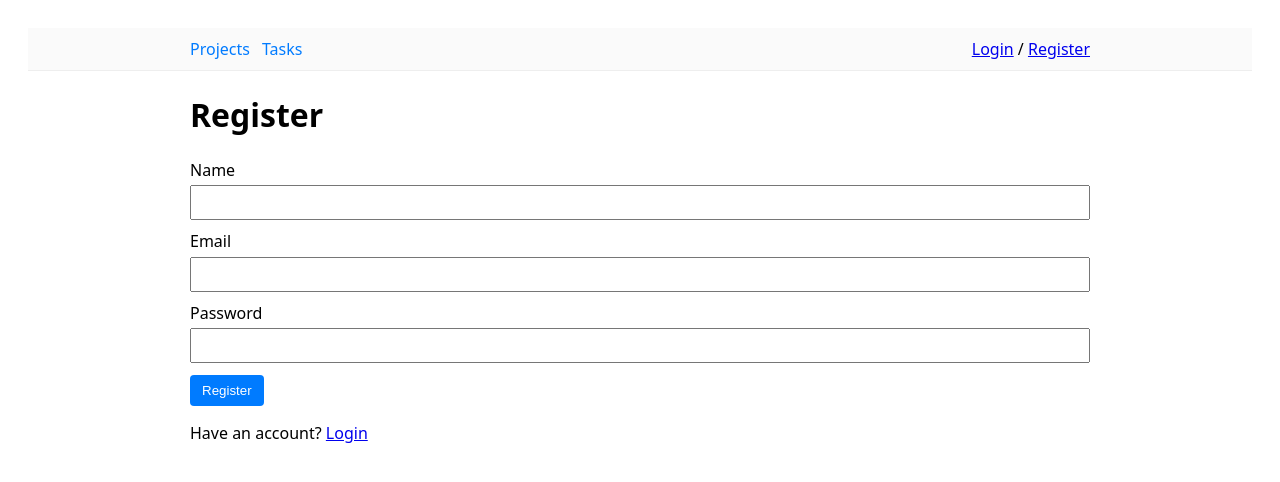
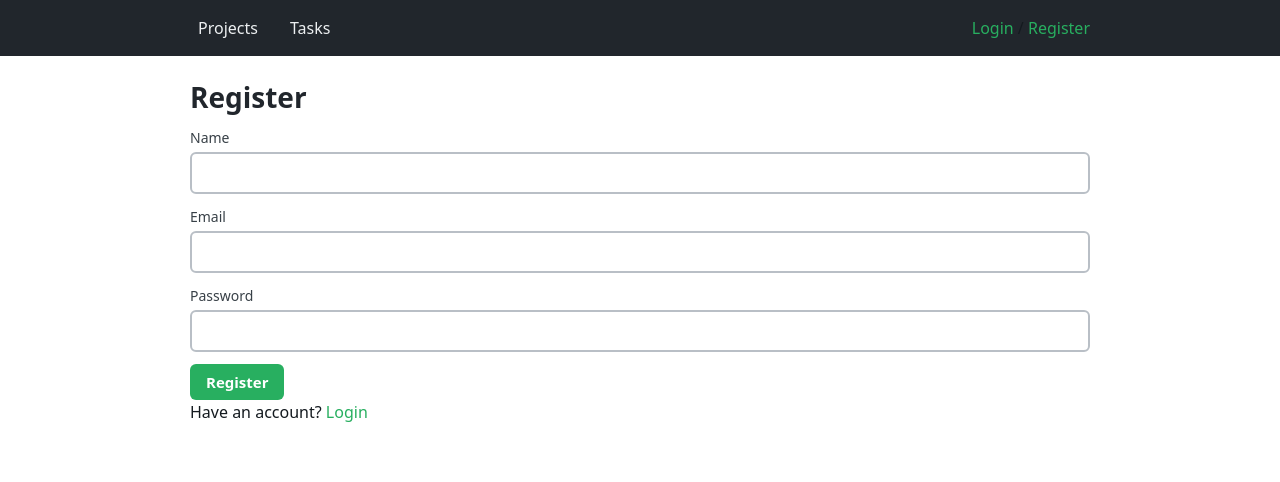
Before and after one commit to dylanmckay04/project_management_api, a React (Vite) app in the folder frontend/: page /register in a window 1280 px wide. Shown: the top 482 px of the page. Built offline with nearby package versions, Linux system fonts and the light colour scheme; no server answers.

Commit message:
Update style.css

```diff
--- a/frontend/src/styles.css
+++ b/frontend/src/styles.css
@@ -1,66 +1,528 @@
-:root{--max-width:900px;margin:0}
-body{font-family:system-ui,-apple-system,Segoe UI,Roboto,Arial;line-height:1.4;padding:20px}
-.container{max-width:900px;margin:0 auto}
-label{display:block;margin-top:10px}
-input{padding:8px;margin-top:4px;width:100%;box-sizing:border-box}
-textarea{padding:8px;margin-top:4px;width:100%;box-sizing:border-box;font-family:inherit}
-select{padding:8px;margin-top:4px;width:100%;box-sizing:border-box;font-family:inherit}
-button{margin-top:12px;padding:8px 12px;cursor:pointer;background-color:#007bff;color:white;border:none;border-radius:4px}
-button:hover{background-color:#0056b3}
-button:disabled{background-color:#6c757d;cursor:not-allowed}
-.error{color:#b00020;margin-top:10px}
+/* ===== CSS Variables - Traffic Light Palette with HSL ===== */
+:root {
+  /* Traffic Light Colors */
+  --color-green: hsl(145, 63%, 42%);
+  --color-green-hover: hsl(145, 63%, 35%);
+  --color-yellow: hsl(45, 93%, 47%);
+  --color-yellow-hover: hsl(45, 93%, 40%);
+  --color-red: hsl(0, 72%, 51%);
+  --color-red-hover: hsl(0, 72%, 43%);
 
-/* Header and actions */
-.header-actions{display:flex;justify-content:space-between;align-items:center;margin-bottom:20px}
-.header-actions h1{margin:0}
-.header-actions button{margin:0}
-.actions{display:flex;gap:10px}
+  /* Neutrals */
+  --color-white: hsl(0, 0%, 100%);
+  --color-gray-50: hsl(210, 20%, 98%);
+  --color-gray-100: hsl(210, 15%, 94%);
+  --color-gray-200: hsl(210, 12%, 87%);
+  --color-gray-300: hsl(210, 10%, 75%);
+  --color-gray-400: hsl(210, 8%, 55%);
+  --color-gray-500: hsl(210, 8%, 45%);
+  --color-gray-600: hsl(210, 10%, 35%);
+  --color-gray-700: hsl(210, 12%, 25%);
+  --color-gray-800: hsl(210, 15%, 15%);
+  --color-gray-900: hsl(210, 20%, 10%);
 
-/* Modal */
-.modal-overlay{position:fixed;top:0;left:0;right:0;bottom:0;background-color:rgba(0,0,0,0.5);display:flex;align-items:center;justify-content:center;z-index:1000}
-.modal{background-color:white;padding:30px;border-radius:8px;max-width:500px;width:90%;box-shadow:0 4px 6px rgba(0,0,0,0.1)}
-.modal h2{margin-top:0}
+  /* Semantic */
+  --color-primary: var(--color-green);
+  --color-primary-hover: var(--color-green-hover);
+  --color-warning: var(--color-yellow);
+  --color-warning-hover: var(--color-yellow-hover);
+  --color-danger: var(--color-red);
+  --color-danger-hover: var(--color-red-hover);
 
-/* Form */
-.form{display:flex;flex-direction:column}
-.form-actions{display:flex;gap:10px;margin-top:20px}
-.form-actions button{margin:0}
-.form-actions button:last-child{background-color:#6c757d}
-.form-actions button:last-child:hover{background-color:#5a6268}
+  /* Text */
+  --color-text: var(--color-gray-900);
+  --color-text-muted: var(--color-gray-500);
+  --color-text-inverse: var(--color-white);
 
-/* Delete button */
-.delete-btn{background-color:#dc3545;margin-left:auto}
-.delete-btn:hover{background-color:#c82333}
+  /* Backgrounds */
+  --color-bg: var(--color-white);
+  --color-bg-alt: var(--color-gray-50);
+  --color-bg-hover: var(--color-gray-100);
 
-/* List styles */
-.project-list{list-style:none;padding:0}
-.project-item{display:flex;justify-content:space-between;align-items:center;padding:10px;border-bottom:1px solid #ddd}
-.project-item a{color:#007bff;text-decoration:none}
-.project-item a:hover{text-decoration:underline}
+  /* Borders */
+  --color-border: var(--color-gray-200);
+  --color-border-strong: var(--color-gray-300);
 
-/* Task list styles */
-.task-list{list-style:none;padding:0}
-.task-item{display:flex;justify-content:space-between;align-items:center;padding:10px;border-bottom:1px solid #ddd}
-.task-item > div{flex:1;display:flex;align-items:center;gap:10px}
-.task-item a{color:#007bff;text-decoration:none}
-.task-item a:hover{text-decoration:underline}
+  /* Layout */
+  --max-width: 900px;
+  --radius-sm: 4px;
+  --radius-md: 6px;
+  --radius-lg: 8px;
+  --spacing-xs: 4px;
+  --spacing-sm: 8px;
+  --spacing-md: 12px;
+  --spacing-lg: 16px;
+  --spacing-xl: 24px;
+}
 
-/* Status badge */
-.status-badge{padding:4px 8px;border-radius:4px;font-size:0.85em;font-weight:bold;white-space:nowrap}
-.status-badge[data-status="todo"]{background-color:#e2e3e5;color:#383d41}
-.status-badge[data-status="in_progress"]{background-color:#fff3cd;color:#856404}
-.status-badge[data-status="completed"]{background-color:#d4edda;color:#155724}
+/* ===== Reset & Base ===== */
+*, *::before, *::after {
+  box-sizing: border-box;
+  margin: 0;
+  padding: 0;
+}
 
-/* App header */
-.app-header{background:#fafafa;border-bottom:1px solid #eee;padding:10px 0;margin-bottom:20px}
-.header-inner{display:flex;justify-content:space-between;align-items:center}
-.nav-links{display:flex;gap:12px}
-.nav-links a{color:#007bff;text-decoration:none}
-.nav-links a:hover{text-decoration:underline}
-.header-right{display:flex;align-items:center;gap:12px}
-.user-name{color:#333;text-decoration:none;font-weight:600}
-.link-btn{background:transparent;border:none;color:#007bff;cursor:pointer;padding:0}
-.link-btn:hover{color:#e7f2fd}
-.header-spinner{width:16px;height:16px;display:inline-block;margin-right:8px;border-radius:50%;border:2px solid rgba(0,0,0,0.1);border-top-color:#007bff;animation:spin 1s linear infinite}
+body {
+  font-family: system-ui, -apple-system, "Segoe UI", Roboto, Arial, sans-serif;
+  font-size: 16px;
+  line-height: 1.5;
+  color: var(--color-text);
+  background-color: var(--color-bg);
+  padding: var(--spacing-xl);
+}
 
-@keyframes spin{from{transform:rotate(0deg)}to{transform:rotate(360deg)}}
+/* ===== Container ===== */
+.container {
+  max-width: var(--max-width);
+  margin: 0 auto;
+}
+
+/* ===== Typography ===== */
+h1, h2, h3 {
+  font-weight: 600;
+  line-height: 1.25;
+  color: var(--color-gray-800);
+}
+
+h1 { font-size: 1.75rem; }
+h2 { font-size: 1.5rem; }
+h3 { font-size: 1.25rem; }
+
+a {
+  color: var(--color-primary);
+  text-decoration: none;
+}
+
+a:hover {
+  text-decoration: underline;
+}
+
+/* ===== Form Elements ===== */
+label {
+  display: block;
+  margin-top: var(--spacing-md);
+  font-weight: 500;
+  color: var(--color-gray-700);
+  font-size: 0.875rem;
+}
+
+input, textarea, select {
+  padding: var(--spacing-sm) var(--spacing-md);
+  margin-top: var(--spacing-xs);
+  width: 100%;
+  font-family: inherit;
+  font-size: 1rem;
+  color: var(--color-text);
+  background-color: var(--color-white);
+  border: 2px solid var(--color-border-strong);
+  border-radius: var(--radius-md);
+  outline: none;
+}
+
+input:focus, textarea:focus, select:focus {
+  border-color: var(--color-primary);
+}
+
+textarea {
+  min-height: 100px;
+  resize: vertical;
+}
+
+/* ===== Buttons ===== */
+button {
+  display: inline-flex;
+  align-items: center;
+  justify-content: center;
+  gap: var(--spacing-sm);
+  padding: var(--spacing-sm) var(--spacing-lg);
+  margin-top: var(--spacing-md);
+  font-family: inherit;
+  font-size: 0.9375rem;
+  font-weight: 600;
+  color: var(--color-text-inverse);
+  background-color: var(--color-primary);
+  border: none;
+  border-radius: var(--radius-md);
+  cursor: pointer;
+}
+
+button:hover {
+  background-color: var(--color-primary-hover);
+}
+
+button:disabled {
+  background-color: var(--color-gray-300);
+  color: var(--color-gray-500);
+  cursor: not-allowed;
+}
+
+/* Button variants */
+.btn-secondary {
+  background-color: var(--color-gray-500);
+}
+
+.btn-secondary:hover {
+  background-color: var(--color-gray-600);
+}
+
+/* ===== Error Message ===== */
+.error {
+  color: var(--color-danger);
+  font-weight: 500;
+  margin-top: var(--spacing-md);
+  padding: var(--spacing-sm) var(--spacing-md);
+  background-color: hsl(0, 72%, 96%);
+  border-left: 3px solid var(--color-danger);
+  border-radius: var(--radius-sm);
+}
+
+/* ===== Header & Actions ===== */
+.header-actions {
+  display: flex;
+  justify-content: space-between;
+  align-items: center;
+  margin-bottom: var(--spacing-xl);
+  padding-bottom: var(--spacing-lg);
+  border-bottom: 2px solid var(--color-border);
+}
+
+.header-actions h1 {
+  margin: 0;
+}
+
+.header-actions button {
+  margin: 0;
+}
+
+.actions {
+  display: flex;
+  gap: var(--spacing-md);
+}
+
+/* ===== Modal ===== */
+.modal-overlay {
+  position: fixed;
+  top: 0;
+  left: 0;
+  right: 0;
+  bottom: 0;
+  background-color: hsla(210, 20%, 10%, 0.6);
+  display: flex;
+  align-items: center;
+  justify-content: center;
+  z-index: 1000;
+}
+
+.modal {
+  background-color: var(--color-white);
+  padding: var(--spacing-xl);
+  border-radius: var(--radius-lg);
+  max-width: 500px;
+  width: 90%;
+  border: 2px solid var(--color-border);
+  box-shadow: 0 8px 32px hsla(210, 20%, 10%, 0.15);
+}
+
+.modal h2 {
+  margin-top: 0;
+  margin-bottom: var(--spacing-lg);
+  padding-bottom: var(--spacing-md);
+  border-bottom: 2px solid var(--color-border);
+}
+
+/* ===== Form Layout ===== */
+.form {
+  display: flex;
+  flex-direction: column;
+}
+
+.form-actions {
+  display: flex;
+  gap: var(--spacing-md);
+  margin-top: var(--spacing-xl);
+  padding-top: var(--spacing-lg);
+  border-top: 1px solid var(--color-border);
+}
+
+.form-actions button {
+  margin: 0;
+  flex: 1;
+}
+
+.form-actions button:last-child {
+  background-color: var(--color-gray-500);
+}
+
+.form-actions button:last-child:hover {
+  background-color: var(--color-gray-600);
+}
+
+/* ===== Delete Button ===== */
+.delete-btn {
+  background-color: var(--color-danger);
+  margin-left: auto;
+}
+
+.delete-btn:hover {
+  background-color: var(--color-danger-hover);
+}
+
+/* ===== Project List ===== */
+.project-list {
+  list-style: none;
+}
+
+.project-item {
+  display: flex;
+  justify-content: space-between;
+  align-items: center;
+  padding: var(--spacing-lg);
+  border: 2px solid var(--color-border);
+  border-radius: var(--radius-md);
+  margin-bottom: var(--spacing-md);
+  background-color: var(--color-bg-alt);
+}
+
+.project-item:hover {
+  border-color: var(--color-border-strong);
+  background-color: var(--color-bg-hover);
+}
+
+.project-item a {
+  font-weight: 600;
+  font-size: 1.0625rem;
+}
+
+.project-item .delete-btn {
+  margin: 0;
+}
+
+/* ===== Task List ===== */
+.task-list {
+  list-style: none;
+}
+
+.task-item {
+  display: flex;
+  justify-content: space-between;
+  align-items: center;
+  padding: var(--spacing-lg);
+  border: 2px solid var(--color-border);
+  border-radius: var(--radius-md);
+  margin-bottom: var(--spacing-md);
+  background-color: var(--color-bg-alt);
+}
+
+.task-item:hover {
+  border-color: var(--color-border-strong);
+  background-color: var(--color-bg-hover);
+}
+
+.task-item > div {
+  flex: 1;
+  display: flex;
+  align-items: center;
+  gap: var(--spacing-md);
+}
+
+.task-item a {
+  font-weight: 600;
+}
+
+.task-item .delete-btn {
+  margin: 0;
+}
+
+/* ===== Status Badge - Traffic Light Colors ===== */
+.status-badge {
+  display: inline-block;
+  padding: var(--spacing-xs) var(--spacing-sm);
+  border-radius: var(--radius-sm);
+  font-size: 0.75rem;
+  font-weight: 700;
+  text-transform: uppercase;
+  letter-spacing: 0.5px;
+  white-space: nowrap;
+}
+
+.status-badge[data-status="todo"] {
+  background-color: var(--color-gray-200);
+  color: var(--color-gray-700);
+}
+
+.status-badge[data-status="in_progress"] {
+  background-color: hsl(45, 93%, 85%);
+  color: hsl(45, 80%, 25%);
+  border: 1px solid var(--color-yellow);
+}
+
+.status-badge[data-status="completed"] {
+  background-color: hsl(145, 63%, 90%);
+  color: hsl(145, 63%, 25%);
+  border: 1px solid var(--color-green);
+}
+
+/* ===== Priority Badge ===== */
+.priority-badge {
+  display: inline-block;
+  padding: var(--spacing-xs) var(--spacing-sm);
+  border-radius: var(--radius-sm);
+  font-size: 0.75rem;
+  font-weight: 700;
+  text-transform: uppercase;
+  letter-spacing: 0.5px;
+}
+
+.priority-badge[data-priority="low"] {
+  background-color: hsl(145, 63%, 90%);
+  color: hsl(145, 63%, 25%);
+}
+
+.priority-badge[data-priority="medium"] {
+  background-color: hsl(45, 93%, 85%);
+  color: hsl(45, 80%, 25%);
+}
+
+.priority-badge[data-priority="high"] {
+  background-color: hsl(0, 72%, 92%);
+  color: hsl(0, 72%, 35%);
+}
+
+/* ===== App Header ===== */
+.app-header {
+  background-color: var(--color-gray-800);
+  padding: var(--spacing-md) 0;
+  margin: calc(-1 * var(--spacing-xl));
+  margin-bottom: var(--spacing-xl);
+  padding-left: var(--spacing-xl);
+  padding-right: var(--spacing-xl);
+}
+
+.header-inner {
+  max-width: var(--max-width);
+  margin: 0 auto;
+  display: flex;
+  justify-content: space-between;
+  align-items: center;
+}
+
+.nav-links {
+  display: flex;
+  gap: var(--spacing-lg);
+}
+
+.nav-links a {
+  color: var(--color-gray-100);
+  font-weight: 500;
+  padding: var(--spacing-xs) var(--spacing-sm);
+  border-radius: var(--radius-sm);
+}
+
+.nav-links a:hover {
+  color: var(--color-white);
+  text-decoration: none;
+  background-color: var(--color-gray-700);
+}
+
+.header-right {
+  display: flex;
+  align-items: center;
+  gap: var(--spacing-lg);
+}
+
+.user-name {
+  color: var(--color-gray-100);
+  font-weight: 600;
+}
+
+.user-name:hover {
+  color: var(--color-white);
+  text-decoration: none;
+}
+
+.link-btn {
+  background: transparent;
+  border: none;
+  color: var(--color-gray-300);
+  cursor: pointer;
+  padding: var(--spacing-xs) var(--spacing-sm);
+  margin: 0;
+  font-weight: 500;
+  border-radius: var(--radius-sm);
+}
+
+.link-btn:hover {
+  color: var(--color-white);
+  background-color: var(--color-gray-700);
+}
+
+/* ===== Loading Spinner ===== */
+.header-spinner {
+  width: 16px;
+  height: 16px;
+  display: inline-block;
+  margin-right: var(--spacing-sm);
+  border-radius: 50%;
+  border: 2px solid var(--color-gray-600);
+  border-top-color: var(--color-green);
+  animation: spin 0.8s linear infinite;
+}
+
+@keyframes spin {
+  from { transform: rotate(0deg); }
+  to { transform: rotate(360deg); }
+}
+
+/* ===== Filter Controls ===== */
+.filter-controls {
+  display: flex;
+  gap: var(--spacing-md);
+  margin-bottom: var(--spacing-xl);
+  padding: var(--spacing-md);
+  background-color: var(--color-bg-alt);
+  border: 2px solid var(--color-border);
+  border-radius: var(--radius-md);
+}
+
+.filter-controls select {
+  margin: 0;
+  max-width: 200px;
+}
+
+/* ===== Detail Page ===== */
+.detail-header {
+  margin-bottom: var(--spacing-xl);
+}
+
+.detail-meta {
+  display: flex;
+  gap: var(--spacing-md);
+  margin-top: var(--spacing-sm);
+  color: var(--color-text-muted);
+  font-size: 0.875rem;
+}
+
+.detail-section {
+  margin-bottom: var(--spacing-xl);
+  padding: var(--spacing-lg);
+  background-color: var(--color-bg-alt);
+  border: 2px solid var(--color-border);
+  border-radius: var(--radius-md);
+}
+
+.detail-section h3 {
+  margin-bottom: var(--spacing-md);
+  padding-bottom: var(--spacing-sm);
+  border-bottom: 1px solid var(--color-border);
+}
+
+/* ===== Empty State ===== */
+.empty-state {
+  text-align: center;
+  padding: var(--spacing-xl) * 2;
+  color: var(--color-text-muted);
+}
+
+.empty-state p {
+  margin-bottom: var(--spacing-lg);
+}
```
